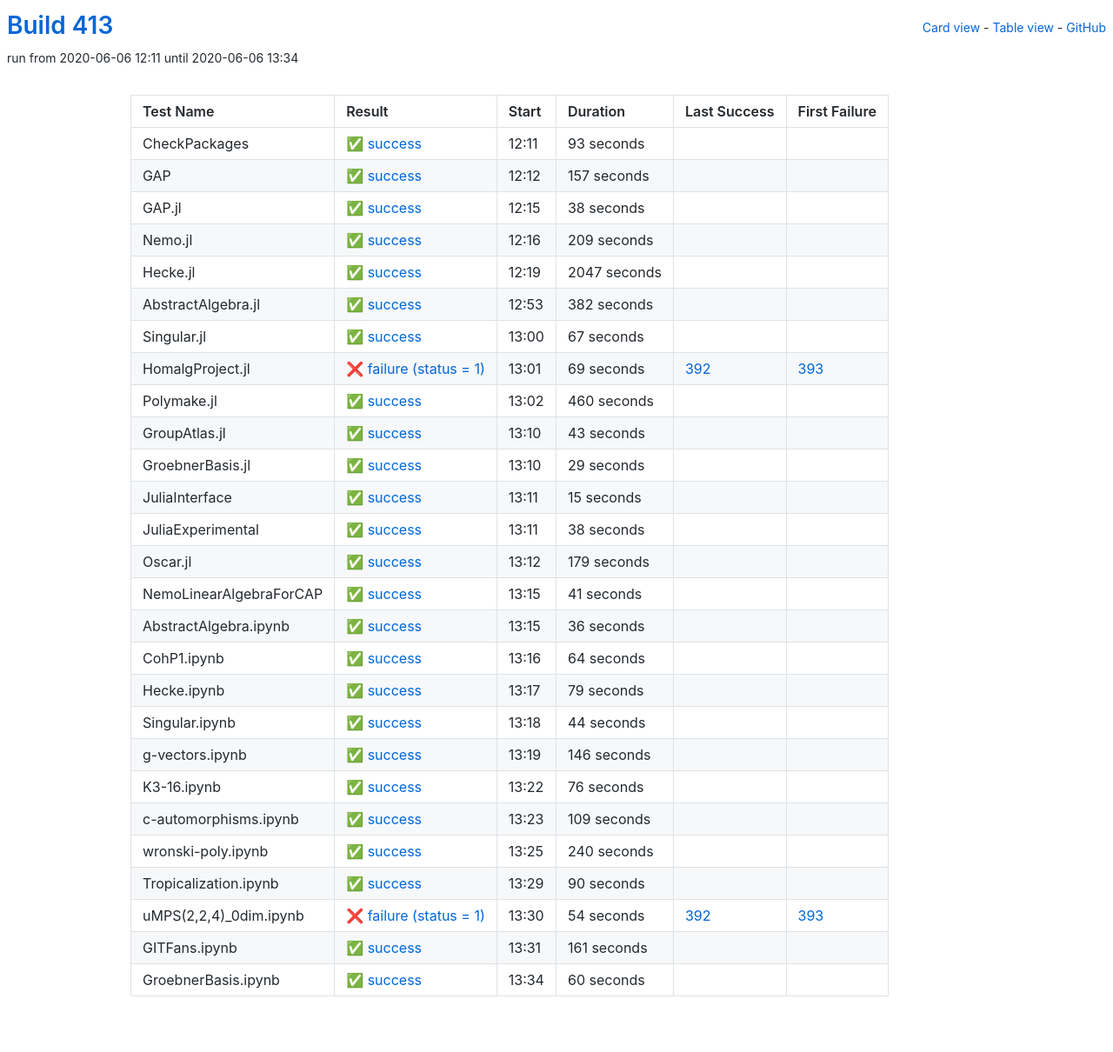
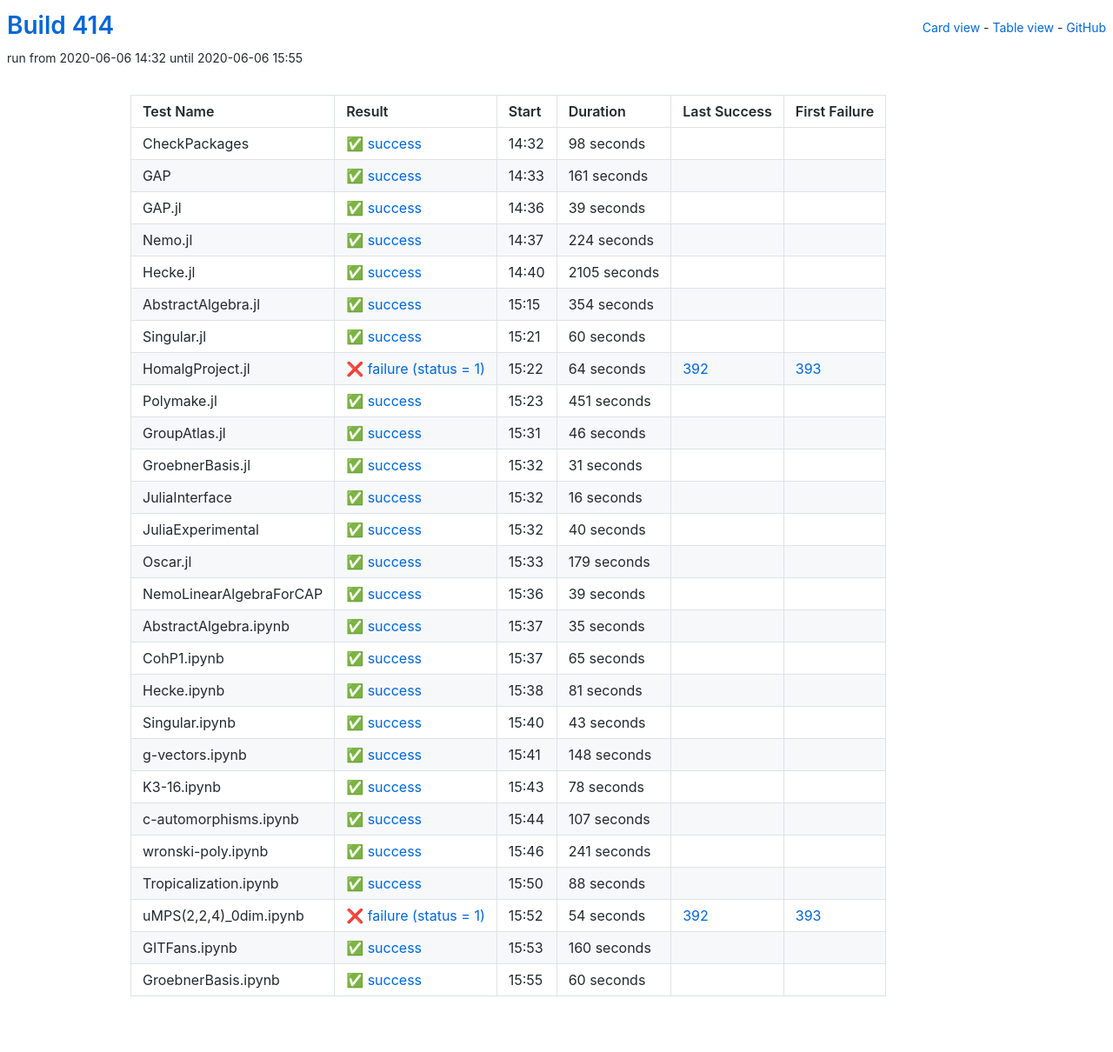
Before and after one commit to oscar-system/oscar-ci-status-1.4, a Jekyll site: the page built from table.html, in a window 1280 px wide. Shown: the whole page at 87% size. Built offline with Jekyll 4.4.1, drawn with Linux system fonts in a browser that asks for light colours.

Commit message:
Build 414

```diff
--- a/_data/ci.yml
+++ b/_data/ci.yml
@@ -1,161 +1,161 @@
-build: 413
-build_url: https://oscarci.mathematik.uni-kl.de/job/oscar-julia-1.4/413/
+build: 414
+build_url: https://oscarci.mathematik.uni-kl.de/job/oscar-julia-1.4/414/
 job: oscar-julia-1.4
 tests:
-- duration: 93
+- duration: 98
   exitcode: 0
   first_failure: false
   first_failure_url: null
   id: checkpackages
   last_success: false
   last_success_url: null
-  log: https://oscarci.mathematik.uni-kl.de/job/oscar-julia-1.4/413/artifact/logs/build-413/CheckPackages.log
+  log: https://oscarci.mathematik.uni-kl.de/job/oscar-julia-1.4/414/artifact/logs/build-414/CheckPackages.log
   name: CheckPackages
-  start: 2020-06-06 12:11
+  start: 2020-06-06 14:32
   status: success
   success: true
-- duration: 157
+- duration: 161
   exitcode: 0
   first_failure: false
   first_failure_url: null
   id: gap
   last_success: false
   last_success_url: null
-  log: https://oscarci.mathematik.uni-kl.de/job/oscar-julia-1.4/413/artifact/logs/build-413/GAP.log
+  log: https://oscarci.mathematik.uni-kl.de/job/oscar-julia-1.4/414/artifact/logs/build-414/GAP.log
   name: GAP
-  start: 2020-06-06 12:12
+  start: 2020-06-06 14:33
   status: success
   success: true
-- duration: 38
+- duration: 39
   exitcode: 0
   first_failure: false
   first_failure_url: null
   id: gap-jl
   last_success: false
   last_success_url: null
-  log: https://oscarci.mathematik.uni-kl.de/job/oscar-julia-1.4/413/artifact/logs/build-413/GAP.jl.log
+  log: https://oscarci.mathematik.uni-kl.de/job/oscar-julia-1.4/414/artifact/logs/build-414/GAP.jl.log
   name: GAP.jl
-  start: 2020-06-06 12:15
+  start: 2020-06-06 14:36
   status: success
   success: true
-- duration: 209
+- duration: 224
   exitcode: 0
   first_failure: false
   first_failure_url: null
   id: nemo-jl
   last_success: false
   last_success_url: null
-  log: https://oscarci.mathematik.uni-kl.de/job/oscar-julia-1.4/413/artifact/logs/build-413/Nemo.jl.log
+  log: https://oscarci.mathematik.uni-kl.de/job/oscar-julia-1.4/414/artifact/logs/build-414/Nemo.jl.log
   name: Nemo.jl
-  start: 2020-06-06 12:16
+  start: 2020-06-06 14:37
   status: success
   success: true
-- duration: 2047
+- duration: 2105
   exitcode: 0
   first_failure: false
   first_failure_url: null
   id: hecke-jl
   last_success: false
   last_success_url: null
-  log: https://oscarci.mathematik.uni-kl.de/job/oscar-julia-1.4/413/artifact/logs/build-413/Hecke.jl.log
+  log: https://oscarci.mathematik.uni-kl.de/job/oscar-julia-1.4/414/artifact/logs/build-414/Hecke.jl.log
   name: Hecke.jl
-  start: 2020-06-06 12:19
+  start: 2020-06-06 14:40
   status: success
   success: true
-- duration: 382
+- duration: 354
   exitcode: 0
   first_failure: false
   first_failure_url: null
   id: abstractalgebra-jl
   last_success: false
   last_success_url: null
-  log: https://oscarci.mathematik.uni-kl.de/job/oscar-julia-1.4/413/artifact/logs/build-413/AbstractAlgebra.jl.log
+  log: https://oscarci.mathematik.uni-kl.de/job/oscar-julia-1.4/414/artifact/logs/build-414/AbstractAlgebra.jl.log
   name: AbstractAlgebra.jl
-  start: 2020-06-06 12:53
+  start: 2020-06-06 15:15
   status: success
   success: true
-- duration: 67
+- duration: 60
   exitcode: 0
   first_failure: false
   first_failure_url: null
   id: singular-jl
   last_success: false
   last_success_url: null
-  log: https://oscarci.mathematik.uni-kl.de/job/oscar-julia-1.4/413/artifact/logs/build-413/Singular.jl.log
+  log: https://oscarci.mathematik.uni-kl.de/job/oscar-julia-1.4/414/artifact/logs/build-414/Singular.jl.log
   name: Singular.jl
-  start: 2020-06-06 13:00
+  start: 2020-06-06 15:21
   status: success
   success: true
-- duration: 69
+- duration: 64
   exitcode: 1
   first_failure: 393
   first_failure_url: https://oscarci.mathematik.uni-kl.de/job/oscar-julia-1.4/393/
   id: homalgproject-jl
   last_success: 392
   last_success_url: https://oscarci.mathematik.uni-kl.de/job/oscar-julia-1.4/392/
-  log: https://oscarci.mathematik.uni-kl.de/job/oscar-julia-1.4/413/artifact/logs/build-413/HomalgProject.jl.log
+  log: https://oscarci.mathematik.uni-kl.de/job/oscar-julia-1.4/414/artifact/logs/build-414/HomalgProject.jl.log
   name: HomalgProject.jl
-  start: 2020-06-06 13:01
+  start: 2020-06-06 15:22
   status: failure
   success: false
-- duration: 460
+- duration: 451
   exitcode: 0
   first_failure: false
   first_failure_url: null
   id: polymake-jl
   last_success: false
   last_success_url: null
-  log: https://oscarci.mathematik.uni-kl.de/job/oscar-julia-1.4/413/artifact/logs/build-413/Polymake.jl.log
+  log: https://oscarci.mathematik.uni-kl.de/job/oscar-julia-1.4/414/artifact/logs/build-414/Polymake.jl.log
   name: Polymake.jl
-  start: 2020-06-06 13:02
+  start: 2020-06-06 15:23
   status: success
   success: true
-- duration: 43
+- duration: 46
   exitcode: 0
   first_failure: false
   first_failure_url: null
   id: groupatlas-jl
   last_success: false
   last_success_url: null
-  log: https://oscarci.mathematik.uni-kl.de/job/oscar-julia-1.4/413/artifact/logs/build-413/GroupAtlas.jl.log
+  log: https://oscarci.mathematik.uni-kl.de/job/oscar-julia-1.4/414/artifact/logs/build-414/GroupAtlas.jl.log
   name: GroupAtlas.jl
-  start: 2020-06-06 13:10
+  start: 2020-06-06 15:31
   status: success
   success: true
-- duration: 29
+- duration: 31
   exitcode: 0
   first_failure: false
   first_failure_url: null
   id: groebnerbasis-jl
   last_success: false
   last_success_url: null
-  log: https://oscarci.mathematik.uni-kl.de/job/oscar-julia-1.4/413/artifact/logs/build-413/GroebnerBasis.jl.log
+  log: https://oscarci.mathematik.uni-kl.de/job/oscar-julia-1.4/414/artifact/logs/build-414/GroebnerBasis.jl.log
   name: GroebnerBasis.jl
-  start: 2020-06-06 13:10
+  start: 2020-06-06 15:32
   status: success
   success: true
-- duration: 15
+- duration: 16
   exitcode: 0
   first_failure: false
   first_failure_url: null
   id: juliainterface
   last_success: false
   last_success_url: null
-  log: https://oscarci.mathematik.uni-kl.de/job/oscar-julia-1.4/413/artifact/logs/build-413/JuliaInterface.log
+  log: https://oscarci.mathematik.uni-kl.de/job/oscar-julia-1.4/414/artifact/logs/build-414/JuliaInterface.log
   name: JuliaInterface
-  start: 2020-06-06 13:11
+  start: 2020-06-06 15:32
   status: success
   success: true
-- duration: 38
+- duration: 40
   exitcode: 0
   first_failure: false
   first_failure_url: null
   id: juliaexperimental
   last_success: false
   last_success_url: null
-  log: https://oscarci.mathematik.uni-kl.de/job/oscar-julia-1.4/413/artifact/logs/build-413/JuliaExperimental.log
+  log: https://oscarci.mathematik.uni-kl.de/job/oscar-julia-1.4/414/artifact/logs/build-414/JuliaExperimental.log
   name: JuliaExperimental
-  start: 2020-06-06 13:11
+  start: 2020-06-06 15:32
   status: success
   success: true
 - duration: 179
@@ -165,129 +165,129 @@ tests:
   id: oscar-jl
   last_success: false
   last_success_url: null
-  log: https://oscarci.mathematik.uni-kl.de/job/oscar-julia-1.4/413/artifact/logs/build-413/Oscar.jl.log
+  log: https://oscarci.mathematik.uni-kl.de/job/oscar-julia-1.4/414/artifact/logs/build-414/Oscar.jl.log
   name: Oscar.jl
-  start: 2020-06-06 13:12
+  start: 2020-06-06 15:33
   status: success
   success: true
-- duration: 41
+- duration: 39
   exitcode: 0
   first_failure: false
   first_failure_url: null
   id: nemolinearalgebraforcap
   last_success: false
   last_success_url: null
-  log: https://oscarci.mathematik.uni-kl.de/job/oscar-julia-1.4/413/artifact/logs/build-413/NemoLinearAlgebraForCAP.log
+  log: https://oscarci.mathematik.uni-kl.de/job/oscar-julia-1.4/414/artifact/logs/build-414/NemoLinearAlgebraForCAP.log
   name: NemoLinearAlgebraForCAP
-  start: 2020-06-06 13:15
+  start: 2020-06-06 15:36
   status: success
   success: true
-- duration: 36
+- duration: 35
   exitcode: 0
   first_failure: false
   first_failure_url: null
   id: abstractalgebra-ipynb
   last_success: false
   last_success_url: null
-  log: https://oscarci.mathematik.uni-kl.de/job/oscar-julia-1.4/413/artifact/logs/build-413/AbstractAlgebra.ipynb.log
+  log: https://oscarci.mathematik.uni-kl.de/job/oscar-julia-1.4/414/artifact/logs/build-414/AbstractAlgebra.ipynb.log
   name: AbstractAlgebra.ipynb
-  start: 2020-06-06 13:15
+  start: 2020-06-06 15:37
   status: success
   success: true
-- duration: 64
+- duration: 65
   exitcode: 0
   first_failure: false
   first_failure_url: null
   id: cohp1-ipynb
   last_success: false
   last_success_url: null
-  log: https://oscarci.mathematik.uni-kl.de/job/oscar-julia-1.4/413/artifact/logs/build-413/CohP1.ipynb.log
+  log: https://oscarci.mathematik.uni-kl.de/job/oscar-julia-1.4/414/artifact/logs/build-414/CohP1.ipynb.log
   name: CohP1.ipynb
-  start: 2020-06-06 13:16
+  start: 2020-06-06 15:37
   status: success
   success: true
-- duration: 79
+- duration: 81
   exitcode: 0
   first_failure: false
   first_failure_url: null
   id: hecke-ipynb
   last_success: false
   last_success_url: null
-  log: https://oscarci.mathematik.uni-kl.de/job/oscar-julia-1.4/413/artifact/logs/build-413/Hecke.ipynb.log
+  log: https://oscarci.mathematik.uni-kl.de/job/oscar-julia-1.4/414/artifact/logs/build-414/Hecke.ipynb.log
   name: Hecke.ipynb
-  start: 2020-06-06 13:17
+  start: 2020-06-06 15:38
   status: success
   success: true
-- duration: 44
+- duration: 43
   exitcode: 0
   first_failure: false
   first_failure_url: null
   id: singular-ipynb
   last_success: false
   last_success_url: null
-  log: https://oscarci.mathematik.uni-kl.de/job/oscar-julia-1.4/413/artifact/logs/build-413/Singular.ipynb.log
+  log: https://oscarci.mathematik.uni-kl.de/job/oscar-julia-1.4/414/artifact/logs/build-414/Singular.ipynb.log
   name: Singular.ipynb
-  start: 2020-06-06 13:18
+  start: 2020-06-06 15:40
   status: success
   success: true
-- duration: 146
+- duration: 148
   exitcode: 0
   first_failure: false
   first_failure_url: null
   id: g-vectors-ipynb
   last_success: false
   last_success_url: null
-  log: https://oscarci.mathematik.uni-kl.de/job/oscar-julia-1.4/413/artifact/logs/build-413/g-vectors.ipynb.log
+  log: https://oscarci.mathematik.uni-kl.de/job/oscar-julia-1.4/414/artifact/logs/build-414/g-vectors.ipynb.log
   name: g-vectors.ipynb
-  start: 2020-06-06 13:19
+  start: 2020-06-06 15:41
   status: success
   success: true
-- duration: 76
+- duration: 78
   exitcode: 0
   first_failure: false
   first_failure_url: null
   id: k3-16-ipynb
   last_success: false
   last_success_url: null
-  log: https://oscarci.mathematik.uni-kl.de/job/oscar-julia-1.4/413/artifact/logs/build-413/K3-16.ipynb.log
+  log: https://oscarci.mathematik.uni-kl.de/job/oscar-julia-1.4/414/artifact/logs/build-414/K3-16.ipynb.log
   name: K3-16.ipynb
-  start: 2020-06-06 13:22
+  start: 2020-06-06 15:43
   status: success
   success: true
-- duration: 109
+- duration: 107
   exitcode: 0
   first_failure: false
   first_failure_url: null
   id: c-automorphisms-ipynb
   last_success: false
   last_success_url: null
-  log: https://oscarci.mathematik.uni-kl.de/job/oscar-julia-1.4/413/artifact/logs/build-413/c-automorphisms.ipynb.log
+  log: https://oscarci.mathematik.uni-kl.de/job/oscar-julia-1.4/414/artifact/logs/build-414/c-automorphisms.ipynb.log
   name: c-automorphisms.ipynb
-  start: 2020-06-06 13:23
+  start: 2020-06-06 15:44
   status: success
   success: true
-- duration: 240
+- duration: 241
   exitcode: 0
   first_failure: false
   first_failure_url: null
   id: wronski-poly-ipynb
   last_success: false
   last_success_url: null
-  log: https://oscarci.mathematik.uni-kl.de/job/oscar-julia-1.4/413/artifact/logs/build-413/wronski-poly.ipynb.log
+  log: https://oscarci.mathematik.uni-kl.de/job/oscar-julia-1.4/414/artifact/logs/build-414/wronski-poly.ipynb.log
   name: wronski-poly.ipynb
-  start: 2020-06-06 13:25
+  start: 2020-06-06 15:46
   status: success
   success: true
-- duration: 90
+- duration: 88
   exitcode: 0
   first_failure: false
   first_failure_url: null
   id: tropicalization-ipynb
   last_success: false
   last_success_url: null
-  log: https://oscarci.mathematik.uni-kl.de/job/oscar-julia-1.4/413/artifact/logs/build-413/Tropicalization.ipynb.log
+  log: https://oscarci.mathematik.uni-kl.de/job/oscar-julia-1.4/414/artifact/logs/build-414/Tropicalization.ipynb.log
   name: Tropicalization.ipynb
-  start: 2020-06-06 13:29
+  start: 2020-06-06 15:50
   status: success
   success: true
 - duration: 54
@@ -297,21 +297,21 @@ tests:
   id: umps-2-2-4-0dim-ipynb
   last_success: 392
   last_success_url: https://oscarci.mathematik.uni-kl.de/job/oscar-julia-1.4/392/
-  log: https://oscarci.mathematik.uni-kl.de/job/oscar-julia-1.4/413/artifact/logs/build-413/uMPS-2-2-4-_0dim.ipynb.log
+  log: https://oscarci.mathematik.uni-kl.de/job/oscar-julia-1.4/414/artifact/logs/build-414/uMPS-2-2-4-_0dim.ipynb.log
   name: uMPS(2,2,4)_0dim.ipynb
-  start: 2020-06-06 13:30
+  start: 2020-06-06 15:52
   status: failure
   success: false
-- duration: 161
+- duration: 160
   exitcode: 0
   first_failure: false
   first_failure_url: null
   id: gitfans-ipynb
   last_success: false
   last_success_url: null
-  log: https://oscarci.mathematik.uni-kl.de/job/oscar-julia-1.4/413/artifact/logs/build-413/GITFans.ipynb.log
+  log: https://oscarci.mathematik.uni-kl.de/job/oscar-julia-1.4/414/artifact/logs/build-414/GITFans.ipynb.log
   name: GITFans.ipynb
-  start: 2020-06-06 13:31
+  start: 2020-06-06 15:53
   status: success
   success: true
 - duration: 60
@@ -321,8 +321,8 @@ tests:
   id: groebnerbasis-ipynb
   last_success: false
   last_success_url: null
-  log: https://oscarci.mathematik.uni-kl.de/job/oscar-julia-1.4/413/artifact/logs/build-413/GroebnerBasis.ipynb.log
+  log: https://oscarci.mathematik.uni-kl.de/job/oscar-julia-1.4/414/artifact/logs/build-414/GroebnerBasis.ipynb.log
   name: GroebnerBasis.ipynb
-  start: 2020-06-06 13:34
+  start: 2020-06-06 15:55
   status: success
   success: true
```
Also changed, not shown: README.md.
